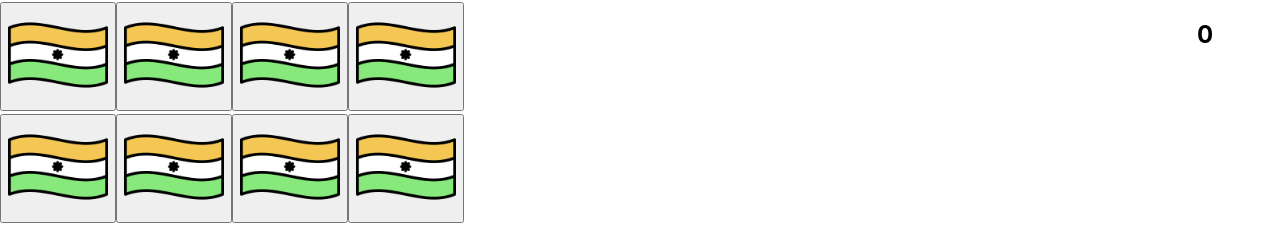
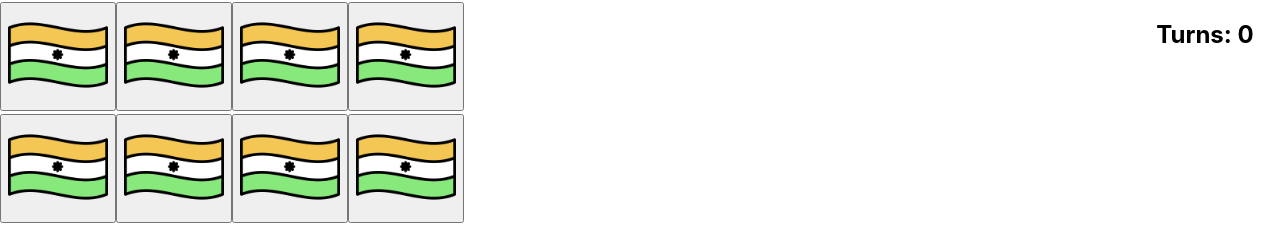
Before and after one commit to elloo/react-hackathon, a React (Create React App) app: page / in a window 1280 px wide. Shown: the top 225 px of the page. Built offline with nearby package versions, Linux system fonts and the light colour scheme.

Commit message:
Fix minor bugs

```diff
--- a/src/App.js
+++ b/src/App.js
@@ -1,6 +1,5 @@
 import React, {Component} from 'react';
 import './App.css';
-import Card from "./components/Card";
 import Score from "./components/Score";
 import Board from "./components/Board";
 
--- a/src/components/Score.js
+++ b/src/components/Score.js
@@ -11,7 +11,7 @@ class Score extends Component {
     render() {
         return (
             <div className="Score">
-                <h2>{this.props.turnsTaken}</h2>
+                <h2>Turns: {this.props.turnsTaken}</h2>
             </div>
         );
     }
--- a/src/components/card.js
+++ b/src/components/card.js
@@ -19,7 +19,7 @@ export default class Card extends Component {
       e.preventDefault();
       this.setState(prevState => ({ isFlipped: !prevState.isFlipped }));
       console.log("FLIPPED STATE........", this.state.isFlipped)
-      if(this.state.isFlipped==false){
+      if(this.state.isFlipped===false){
         this.props.incCount(this.props.cardPic);
       }
 
```
